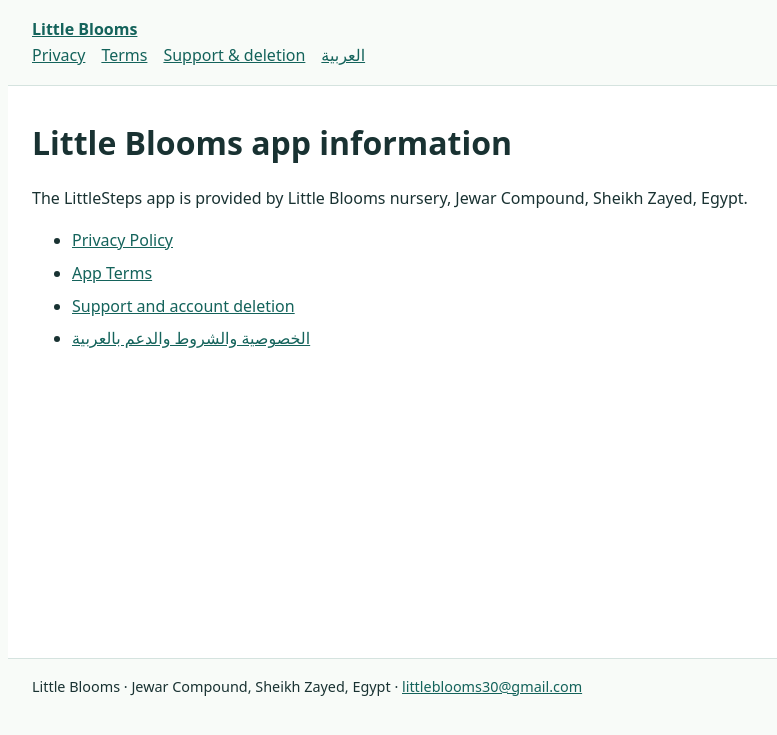
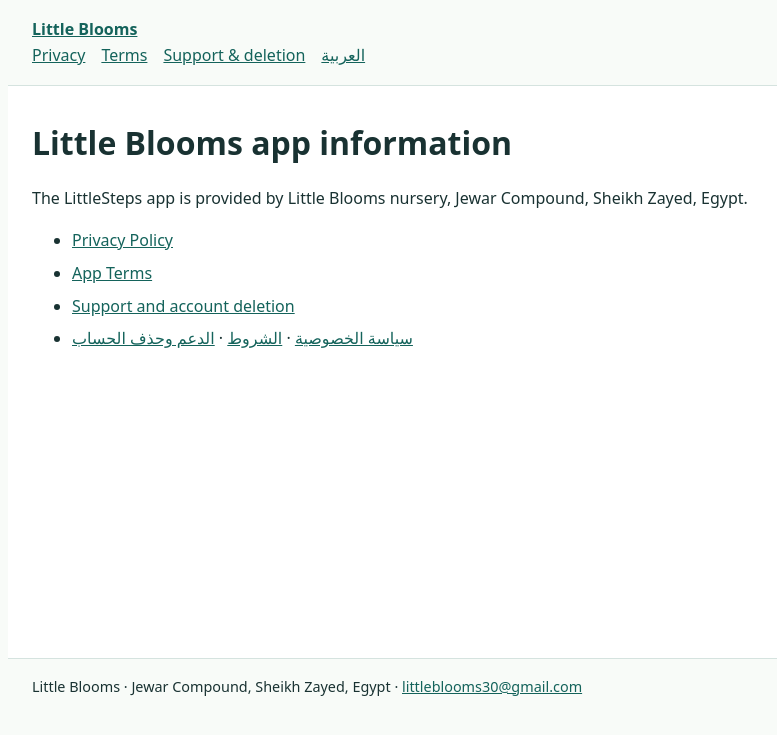
Before and after one commit to KareemMoataz02/little-blooms-legal, a Jekyll site: the page built from index.md, in a window 1280 px wide. Shown: the top 735 px of the page, without its empty margins (218-995 px from the left). Built offline with Jekyll 4.4.1, drawn with Linux system fonts in a browser that asks for light colours.

Commit message:
Add Arabic legal navigation

```diff
--- a/_layouts/default.html
+++ b/_layouts/default.html
@@ -23,10 +23,17 @@
   <header>
     <strong><a href="{{ '/' | relative_url }}">Little Blooms</a></strong>
     <nav aria-label="Legal pages">
+      {% if page.lang == 'ar' %}
+      <a href="{{ '/ar/privacy.html' | relative_url }}">الخصوصية</a>
+      <a href="{{ '/ar/terms.html' | relative_url }}">الشروط</a>
+      <a href="{{ '/ar/support.html' | relative_url }}">الدعم وحذف الحساب</a>
+      <a href="{{ '/privacy.html' | relative_url }}" lang="en">English</a>
+      {% else %}
       <a href="{{ '/privacy.html' | relative_url }}">Privacy</a>
       <a href="{{ '/terms.html' | relative_url }}">Terms</a>
       <a href="{{ '/support.html' | relative_url }}">Support &amp; deletion</a>
       <a href="{{ '/ar/privacy.html' | relative_url }}" lang="ar">العربية</a>
+      {% endif %}
     </nav>
   </header>
   <main>{{ content }}</main>
--- a/index.md
+++ b/index.md
@@ -11,4 +11,4 @@ The LittleSteps app is provided by Little Blooms nursery, Jewar Compound, Sheikh
 - [Privacy Policy](privacy.html)
 - [App Terms](terms.html)
 - [Support and account deletion](support.html)
-- [الخصوصية والشروط والدعم بالعربية](ar/privacy.html)
+- [سياسة الخصوصية](ar/privacy.html) · [الشروط](ar/terms.html) · [الدعم وحذف الحساب](ar/support.html)
```
